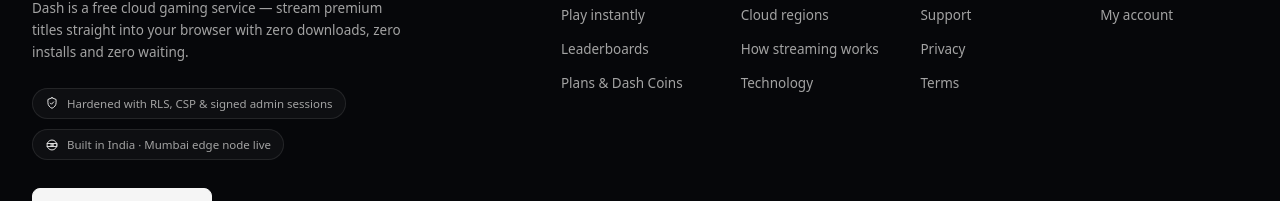
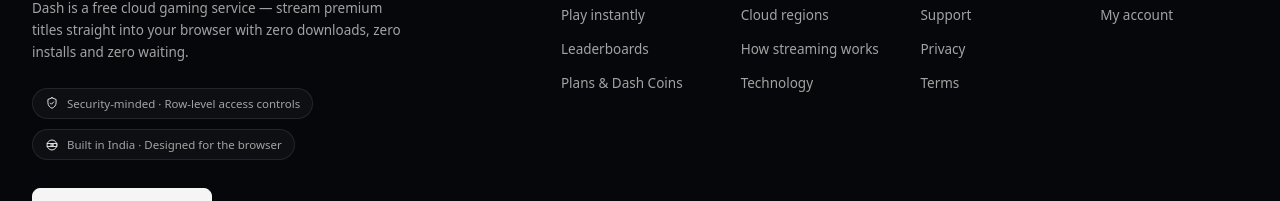
Before and after one commit to frRitamDas/dashcloud, a Next.js app: page / in a window 1280 px wide. Shown: the part 2505-2706 px from the top of the page. Built offline with nearby package versions, Linux system fonts and the light colour scheme; no server answers; the database is empty.

Commit message:
Remove unverified infrastructure claim from footer

```diff
--- a/src/components/layout/Footer.tsx
+++ b/src/components/layout/Footer.tsx
@@ -48,11 +48,11 @@
             <div className="mt-6 flex flex-col gap-2.5">
               <span className="inline-flex w-fit items-center gap-2 rounded-full border border-white/[0.09] bg-white/[0.035] px-3 py-1.5 text-[11.5px] font-medium text-[color:var(--text-dim)]">
                 <IconShield width={14} height={14} className="text-neon-mint" />
-                Hardened with RLS, CSP & signed admin sessions
+                Security-minded · Row-level access controls
               </span>
               <span className="inline-flex w-fit items-center gap-2 rounded-full border border-white/[0.09] bg-white/[0.035] px-3 py-1.5 text-[11.5px] font-medium text-[color:var(--text-dim)]">
                 <IconIndia width={14} height={14} className="text-neon-cyan" />
-                Built in India · Mumbai edge node live
+                Built in India · Designed for the browser
               </span>
             </div>
 
```
